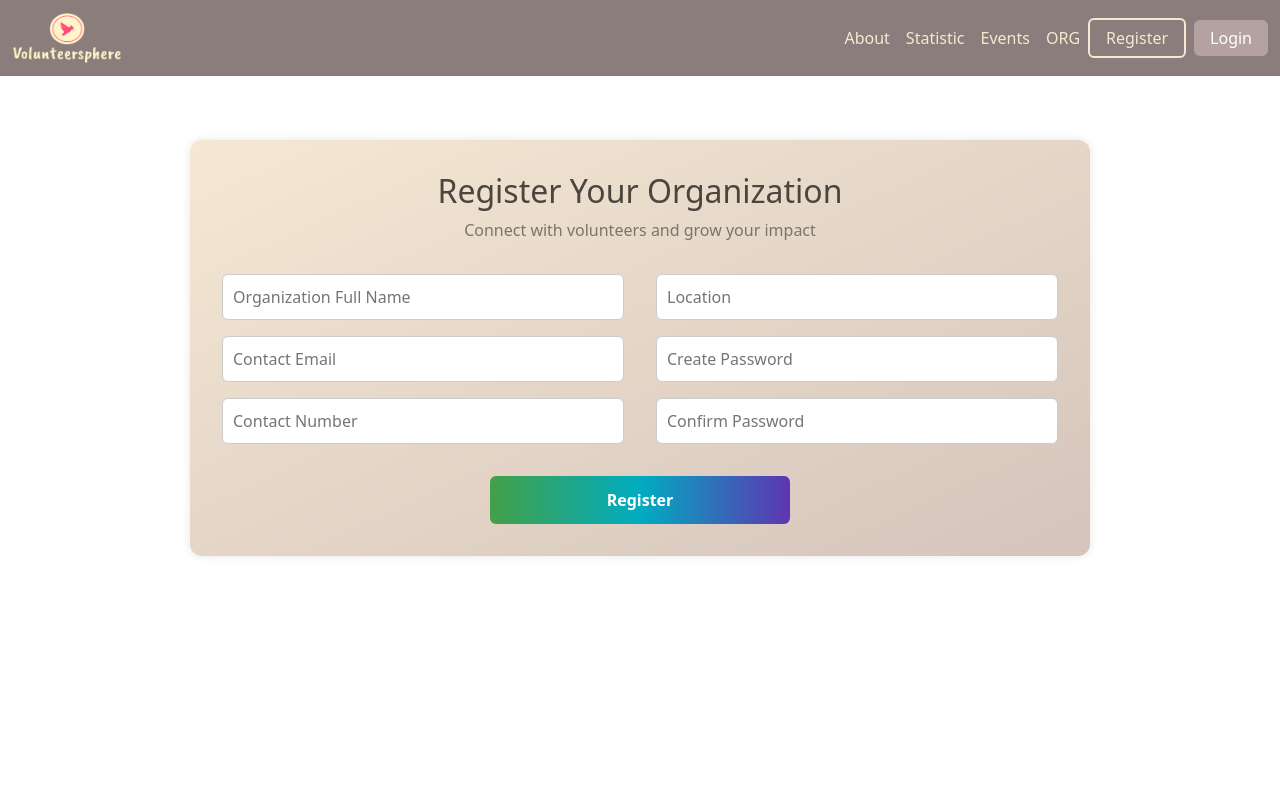
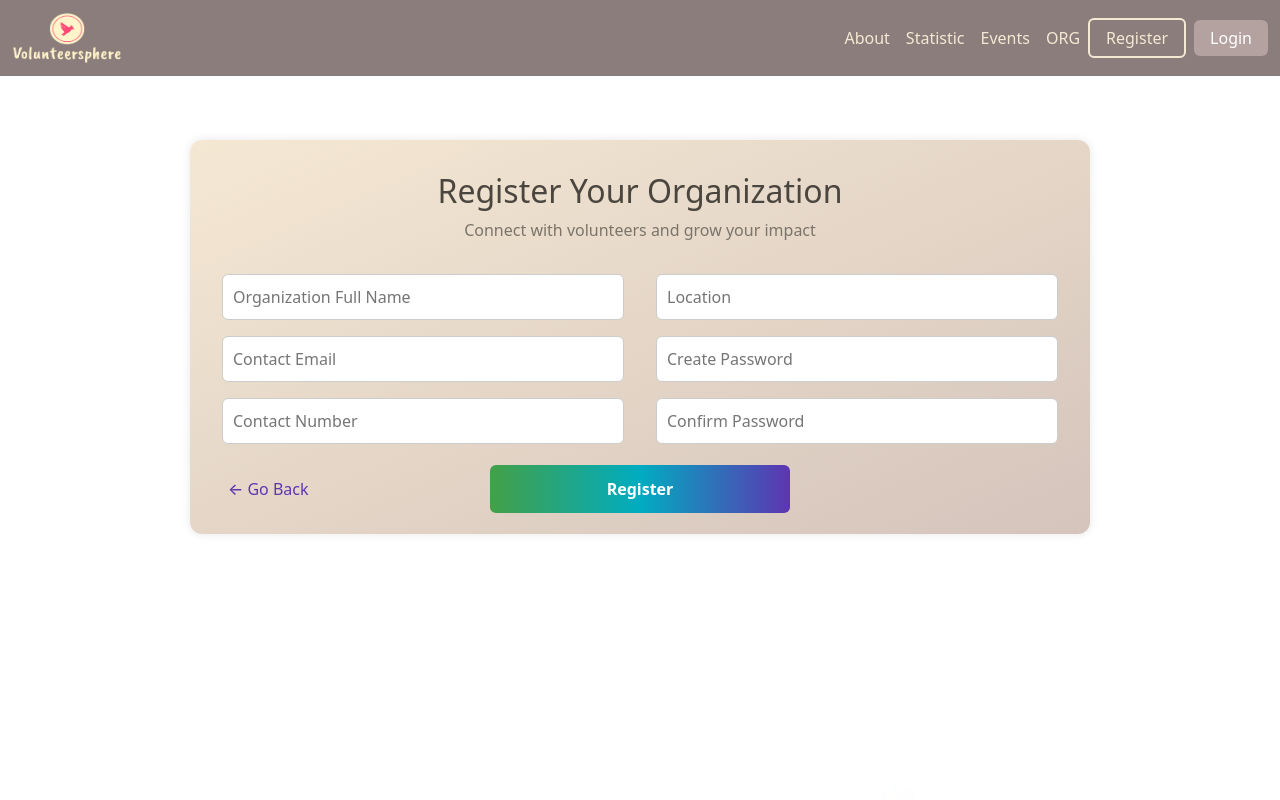
Before and after one commit to otiliamadalina/volunteer-platform-java-springboot, a React (Create React App) app in the folder frontend/: page /registerAsOrg in a window 1280 px wide. Shown: the top 800 px of the page. Built offline with nearby package versions, Linux system fonts and the light colour scheme.

Commit message:
added go back buttons for register as org & register as volunteer

```diff
--- a/frontend/src/pages/auth/registerAsOrg.js
+++ b/frontend/src/pages/auth/registerAsOrg.js
@@ -1,9 +1,16 @@
 import React from "react";
+import { useNavigate } from "react-router-dom";
 import "../../styles/auth.css";
 
+
 export default function RegisterAsOrg() {
+
+    const navigate = useNavigate();
+
+
     return (
         <div className="register-org-container">
+
             <h2 className="register-title">Register Your Organization</h2>
             <p className="register-subtitle">Connect with volunteers and grow your impact</p>
 
@@ -21,7 +28,14 @@ export default function RegisterAsOrg() {
                 </div>
             </form>
 
-            <button type="submit" className="btn-register-org">Register</button>
+            <div className="button-row">
+                <button className="go-back-btn" onClick={() => navigate(-1)}>← Go Back</button>
+                <div className="center-button">
+                    <button type="submit" className="btn-register-org">Register</button>
+                </div>
+            </div>
+
+
         </div>
     );
 }
--- a/frontend/src/pages/auth/registerAsVolunteer.js
+++ b/frontend/src/pages/auth/registerAsVolunteer.js
@@ -1,9 +1,14 @@
 import React from "react";
+import { useNavigate } from "react-router-dom";
 import "../../styles/auth.css";
 
 export default function RegisterAsVolunteer() {
+    const navigate = useNavigate();
+
     return (
         <div className="register-container">
+            <button className="go-back-top-left" onClick={() => navigate(-1)}>← Go Back</button>
+
             <h2 className="register-title">Become a Volunteer</h2>
             <p className="register-subtitle">Fill in your details to join our community</p>
 
--- a/frontend/src/styles/auth.css
+++ b/frontend/src/styles/auth.css
@@ -118,6 +118,7 @@
 }
 
 .register-container {
+    position: relative;
     max-width: 700px;
     margin: 4rem auto;
     padding: 2rem;
@@ -125,6 +126,22 @@
     border-radius: 12px;
     box-shadow: 0 0 10px rgba(0,0,0,0.1);
     text-align: center;
+}
+
+.go-back-top-left {
+    position: absolute;
+    top: 1rem;
+    left: 1rem;
+    background: none;
+    border: none;
+    color: #ed0984;
+    font-size: 1rem;
+    font-weight: 500;
+    cursor: pointer;
+}
+
+.go-back-top-left:hover {
+    text-decoration: underline;
 }
 
 .register-title {
@@ -223,3 +240,40 @@
     background: linear-gradient(to left, #4527a0, #0097a7, #388e3c);
     cursor: pointer;
 }
+
+.button-row {
+    display: flex;
+    justify-content: space-between;
+    align-items: center;
+    margin-top: 2rem;
+}
+
+.go-back-btn {
+    background: none;
+    border: none;
+    color: #5e35b1;
+    font-size: 1rem;
+    font-weight: 500;
+    cursor: pointer;
+    text-align: left;
+}
+
+.go-back-btn:hover {
+    text-decoration: underline;
+}
+
+.btn-register-org {
+    background: linear-gradient(to left, #5e35b1, #00acc1, #43a047);
+    color: white;
+    font-weight: bold;
+    border: none;
+    border-radius: 6px;
+    padding: 12px 24px;
+    transition: transform 0.2s ease;
+}
+
+.center-button {
+    position: absolute;
+    left: 50%;
+    transform: translateX(-50%);
+}
```
